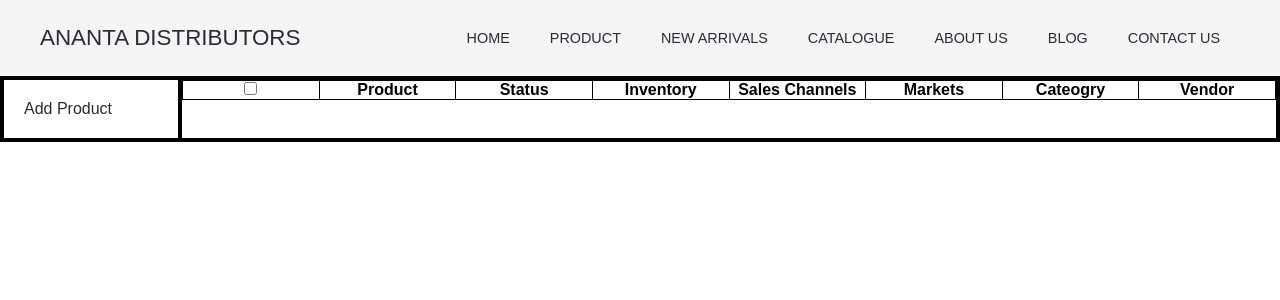
After one commit to rksharma7071/Ananta-Distributors, a Django app: page /products/ in a window 1280 px wide. The commit adds this page. Shown: the top 300 px of the page. Run offline with Django 4.2, Linux system fonts and the light colour scheme; data that the repository does not hold is empty.

Commit message:
update 0.1

```diff
--- a/shop/admin.py
+++ b/shop/admin.py
@@ -4,3 +4,8 @@ from .models import *
 @admin.register(UserProfile)
 class UserProfileAdmin(admin.ModelAdmin):
     list_display = ['user', 'bio']
+
+
+@admin.register(Product)
+class ProductAdmin(admin.ModelAdmin):
+    list_display = ['title', 'description', 'media','price','compare_at_price','quantity','varient','meta_data','category','category','pro_type','vender','collections','tags']
--- a/shop/urls.py
+++ b/shop/urls.py
@@ -3,6 +3,12 @@ from .views import *
 
 
 urlpatterns = [
-    path('', home, name='home'),
-    path('print/<int:user_id>/', generate_user_profile_pdf, name='profile_print'),
+    path('', view_home, name='home'),
+    path('products/', view_products, name="products"),
+    path('add_products/', view_add_product, name="add_products"),
+    path('new_arrivals/', view_new_arrivals, name="new_arrivals"),
+    path('collections/', view_callections, name="collections"),
+    path('about_us/', view_about_us, name="about_us"),
+    path('blog/', view_blog, name="blog"),
+    path('contact_us/', view_contact_us, name="contact_us"),
 ]
--- a/shop/views.py
+++ b/shop/views.py
@@ -1,76 +1,36 @@
 from django.shortcuts import render
 from .models import *
-import io
-from django.http import FileResponse
-from django.shortcuts import get_object_or_404
-from reportlab.lib.pagesizes import letter
-from reportlab.pdfgen import canvas
-from django.contrib.auth.models import User
-from reportlab.lib import colors
-from reportlab.platypus import SimpleDocTemplate, Paragraph, Table, TableStyle, Spacer
-from reportlab.lib.styles import getSampleStyleSheet
-from .models import UserProfile
 
 
-def home(request):
-    users = User.objects.all()
+
+def view_home(request):
     return render(request, 'home.html', locals())
 
 
-def generate_user_profile_pdf(request, user_id):
-    user = get_object_or_404(User, id=user_id)
-    user_profile = get_object_or_404(UserProfile, user=user)
+def view_products(request):
+    products = Product.objects.all()
+    return render(request, 'products.html', locals())
 
-    buffer = io.BytesIO()
-    doc = SimpleDocTemplate(buffer, pagesize=letter)
-    elements = []
+def view_add_product(request):
+    products = Product.objects.all()
+    return render(request, 'add_product.html', locals())
 
-    # Header
-    styles = getSampleStyleSheet()
-    header_text = Paragraph("User Profile Print Form", styles['Title'])
-    elements.append(header_text)
 
-    # Add a space
-    elements.append(Spacer(1, 20))
+def view_new_arrivals(request):
+    return render(request, 'new_arrivals.html', locals())
 
-    # User details
-    user_details = [
-        Paragraph(f"Username: {user.username}", styles['Normal']),
-        Paragraph(f"First Name: {user.first_name}", styles['Normal']),
-        Paragraph(f"Last Name: {user.last_name}", styles['Normal']),
-        Paragraph(f"Email: {user.email}", styles['Normal']),
-        Paragraph(f"Bio: {user_profile.bio}", styles['Normal']),
-    ]
 
-    elements.extend(user_details)
+def view_callections(request):
+    return render(request, 'callections.html', locals())
 
-    # Add a space
-    elements.append(Spacer(1, 20))
 
-    # Educational Details
-    edu_data = [
-        ["Degree", "Institution", "Year"],
-        ["Bachelor's", "University 1", "2020"],
-        ["Master's", "University 2", "2022"],
-        # Add more rows as needed
-    ]
+def view_about_us(request):
+    return render(request, 'about_us.html', locals())
 
-    edu_table = Table(edu_data)
-    edu_table.setStyle(TableStyle([
-        ('BACKGROUND', (0, 0), (-1, 0), (0.8, 0.8, 0.8)),
-        ('ALIGN', (0, 0), (-1, -1), 'CENTER'),
-        ('FONTNAME', (0, 0), (-1, 0), 'Helvetica-Bold'),
-        ('BOTTOMPADDING', (0, 0), (-1, 0), 12),
-        ('BACKGROUND', (0, 1), (-1, -1), (0.9, 0.9, 0.9)),
-        ('GRID', (0, 0), (-1, -1), 1, (0, 0, 0)),
-    ]))
 
-    elements.append(edu_table)
+def view_blog(request):
+    return render(request, 'blog.html', locals())
 
-    doc.build(elements)
-    buffer.seek(0)
 
-    response = FileResponse(buffer)
-    response['Content-Type'] = 'application/pdf'
-    response['Content-Disposition'] = f'attachment; filename="{user}.pdf"'
-    return response
+def view_contact_us(request):
+    return render(request, 'contact_us.html', locals())
--- a/static/css/style.css
+++ b/static/css/style.css
@@ -5,6 +5,8 @@
     --dark: #282C35;
     --light1: #ffffff;
     --light2: #f5f5f5;
+    --full-width:100%;
+    --mid-width:1400px;
 }
 
 * {
@@ -49,25 +51,7 @@ header {
     display: block;
     color: var(--light1);
     border-radius: 7px;
-    animation-name: header_glow;
-    animation-duration: 1s;
-}
-
-@keyframes header_glow {
-    0% {
-        background-color: none;
-        color: var(--dark);
-    }
-
-    50% {
-        color: var(--light1);
-        background-color: var(--main);
-    }
-
-    100% {
-        color: var(--light1);
-        background-color: var(--main);
-    }
+    background-color: var(--main);
 
 }
 
@@ -145,3 +129,28 @@ header {
 .border{
     border: 2px solid black;
 }
+
+
+.product-container{
+    border: 2px solid black;
+    margin:auto;
+    display: flex;
+}
+
+.product-menu{
+    border: 2px solid black;
+    width:200px;
+    padding: 20px;
+}
+.product-content{
+    border: 2px solid black;
+    width:100%;
+}
+
+table, tr, td, th
+{
+    width: 100%;
+    border: 1px solid black;
+    table-layout: fixed;
+    border-collapse: collapse;
+}
--- /dev/null
+++ b/templates/about_us.html
@@ -0,0 +1,4 @@
+{% extends "base.html" %}
+{% load static %}
+
+{% block main %}About Us{% endblock main %}
--- /dev/null
+++ b/templates/add_product.html
@@ -0,0 +1,4 @@
+{% extends "base.html" %}
+{% load static %}
+
+{% block main %}Add Product{% endblock main %}
--- a/templates/base.html
+++ b/templates/base.html
@@ -20,43 +20,21 @@
 
     <header>
         <div class="logo">
-            <a href="">ANANTA DISTRIBUTORS</a>
+            <a href="{% url 'home' %}">ANANTA DISTRIBUTORS</a>
         </div>
         <div class="menu"  onclick="menu_click()"><i class="fa-solid fa-bars"></i></div>
         <ul class="nav" id="nav">
-            <li class="nav-link"><a href="#">Home</a></li>
-            <li class="nav-link"><a href="#">Product</a></li>
-            <li class="nav-link"><a href="#">New Arrivals</a></li>
-            <li class="nav-link"><a href="#">Catalogue</a></li>
-            <li class="nav-link"><a href="#">About Us</a></li>
-            <li class="nav-link"><a href="#">Blog</a></li>
-            <li class="nav-link"><a href="#">Contact Us</a></li>
+            <li class="nav-link"><a href="{% url 'home' %}">Home</a></li>
+            <li class="nav-link"><a href="{% url 'products' %}">Product</a></li>
+            <li class="nav-link"><a href="{% url 'new_arrivals' %}">New Arrivals</a></li>
+            <li class="nav-link"><a href="{% url 'collections' %}">Catalogue</a></li>
+            <li class="nav-link"><a href="{% url 'about_us' %}">About Us</a></li>
+            <li class="nav-link"><a href="{% url 'blog' %}">Blog</a></li>
+            <li class="nav-link"><a href="{% url 'contact_us' %}">Contact Us</a></li>
         </ul>
+    </header>
 
-    </header>
-    <section class="image-slider">
-        <div class="image-container">
-            <div class="slide">
-                <img src="{% static 'image/New Project.jpg' %}" alt="">
-            </div>
-            <div class="slide">
-                <img src="{% static 'image/New Project.jpg' %}" alt="">
-            </div>
-            <div class="slide">
-                <img src="{% static 'image/New Project.jpg' %}" alt="">
-            </div>
-        </div>
-    </section>
-
-    <section class="image-with-text">
-        <div class="image-text-container">
-            <img src="{% static 'image/demo1.jpg' %}" alt="demo01">
-        </div>
-        <div class="text-container">
-            <h2>Lorem ipsum dolor sit amet.</h2>
-            <p>Lorem ipsum dolor sit amet consectetur adipisicing elit. Consequatur neque praesentium repellendus iusto expedita sint tempora perspiciatis officiis doloribus ex harum amet ullam consectetur enim provident, architecto dicta consequuntur, ipsum saepe illum minus, ea unde! Ullam ratione omnis, qui numquam assumenda repellat corrupti nobis, soluta est corporis optio nam explicabo.</p>
-        </div>
-    </section>
+    {% block main %}{% endblock main %}
 
     <script src="https://code.jquery.com/jquery-3.7.1.js" integrity="sha256-eKhayi8LEQwp4NKxN+CfCh+3qOVUtJn3QNZ0TciWLP4=" crossorigin="anonymous"></script>
     <script src="https://ajax.googleapis.com/ajax/libs/jquery/3.6.0/jquery.min.js"></script>
--- /dev/null
+++ b/templates/blog.html
@@ -0,0 +1,4 @@
+{% extends "base.html" %}
+{% load static %}
+
+{% block main %}Collection{% endblock main %}
--- /dev/null
+++ b/templates/callections.html
@@ -0,0 +1,4 @@
+{% extends "base.html" %}
+{% load static %}
+
+{% block main %}Collection{% endblock main %}
--- /dev/null
+++ b/templates/contact_us.html
@@ -0,0 +1,4 @@
+{% extends "base.html" %}
+{% load static %}
+
+{% block main %}Contact Us{% endblock main %}
--- /dev/null
+++ b/templates/new_arrivals.html
@@ -0,0 +1,4 @@
+{% extends "base.html" %}
+{% load static %}
+
+{% block main %}New Arrivals{% endblock main %}
--- /dev/null
+++ b/templates/products.html
@@ -0,0 +1,43 @@
+{% extends "base.html" %}
+{% load static %}
+
+{% block main %}
+
+<div class="product-container">
+    <div class="product-menu">
+        <a href="{% url 'add_products' %}">Add Product</a>
+    </div>
+    <div class="product-content">
+        <table border="1">
+            <thead>
+                <tr>
+                    <th><input type="checkbox"></th>
+                    <th>Product</th>
+                    <th>Status</th>
+                    <th>Inventory</th>
+                    <th>Sales Channels</th>
+                    <th>Markets</th>
+                    <th>Cateogry</th>
+                    <th>Vendor</th>
+                </tr>
+                {% for product in products %}
+                <tr>
+                    <th><input type="checkbox"></th>
+                    <th>{{product.name}}</th>
+                    <th>Status</th>
+                    <th>Inventory</th>
+                    <th>Sales Channels</th>
+                    <th>Markets</th>
+                    <th>Cateogry</th>
+                    <th>Vendor</th>
+                </tr>
+                {% endfor %}
+            </thead>
+            <tbody></tbody>
+            <tfoot></tfoot>
+        </table>
+    </div>
+</div>
+
+
+{% endblock main %}
```
Also changed, not shown: frontend/css/home-style.css (+89 -0 lines), frontend/home.html (+24 -0 lines), templates/home.html (+27 -1 lines).
